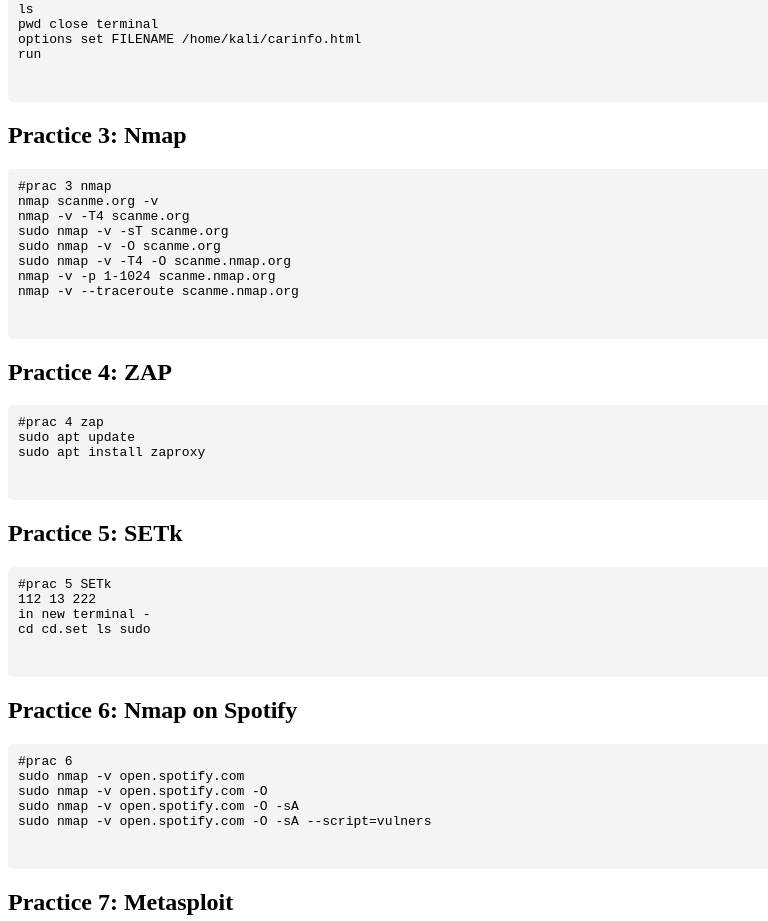
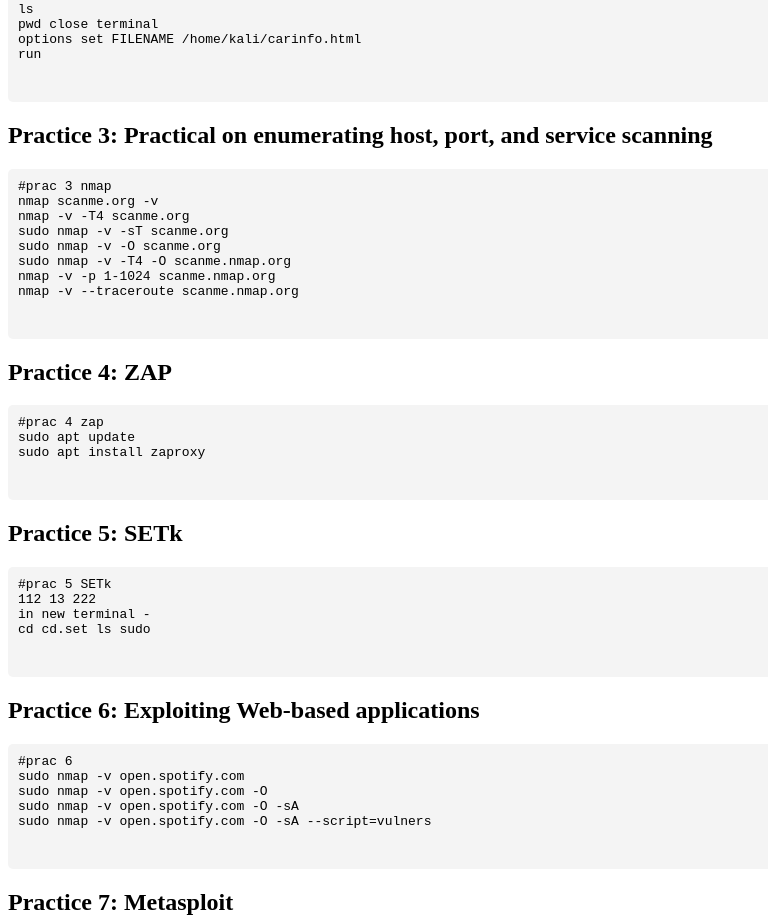
Before and after one commit to OmSPluto/info, a plain HTML site: page index.html in a window 1280 px wide. Shown: the part 585-1506 px from the top of the page, without its empty margins (0-768 px from the left). Drawn offline with Linux system fonts and the light colour scheme.

Commit message:
Update index.html

```diff
--- a/index.html
+++ b/index.html
@@ -58,7 +58,9 @@ run
 </code>
     </pre>
 
-    <h2>Practice 3: Nmap</h2>
+    <h2>Practice 3: Practical on enumerating host, port, and service scanning
+
+</h2>
     <pre>
 <code>#prac 3 nmap
 nmap scanme.org -v
@@ -88,7 +90,7 @@ cd cd.set ls sudo
 </code>
     </pre>
 
-    <h2>Practice 6: Nmap on Spotify</h2>
+    <h2>Practice 6: Exploiting Web-based applications</h2>
     <pre>
 <code>#prac 6
 sudo nmap -v open.spotify.com
```
